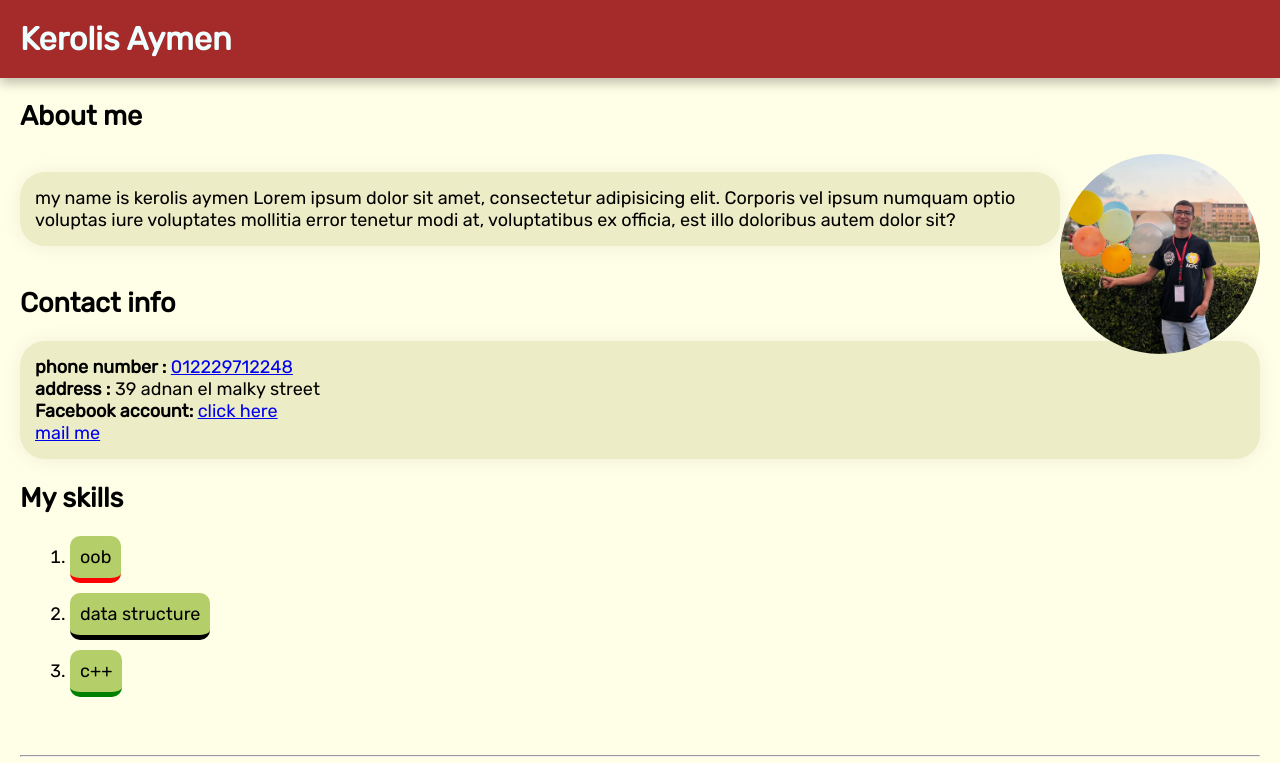
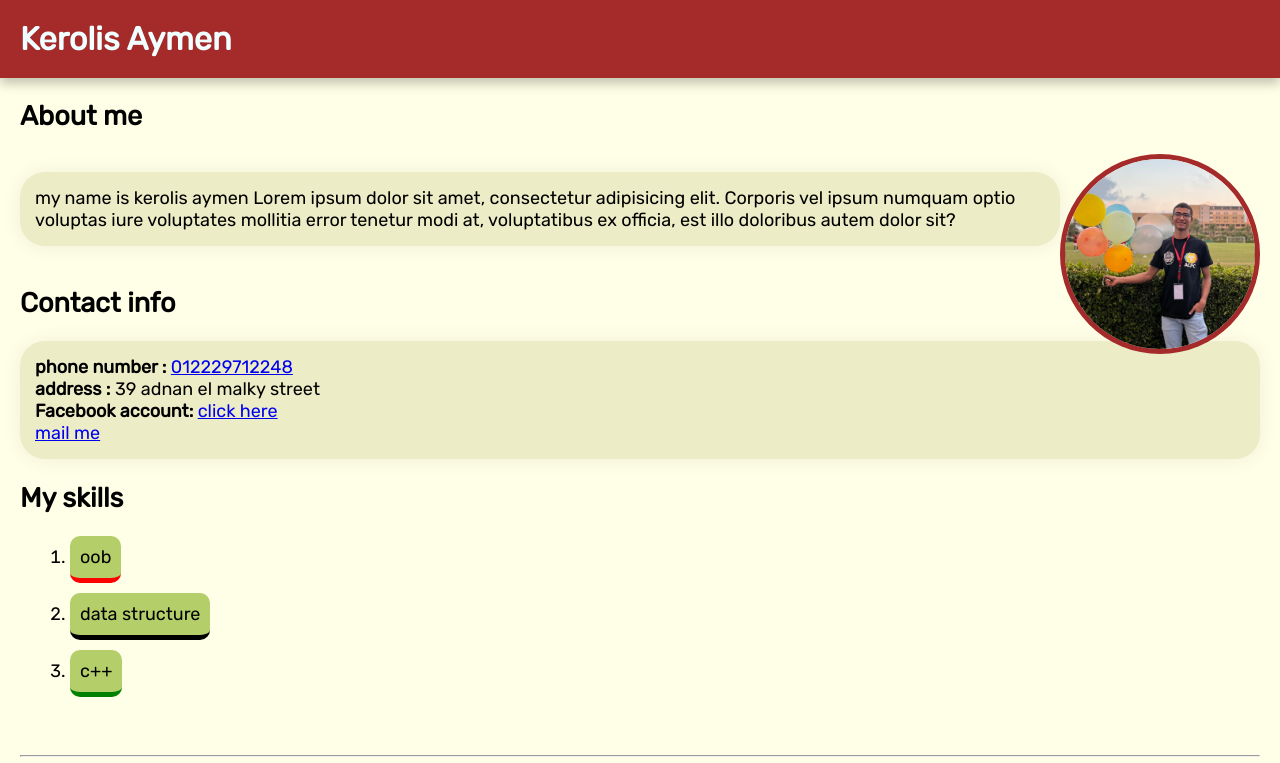
Before and after one commit to KerolisAymen/Kero, a plain HTML site: page index.html in a window 1280 px wide. Shown: the top 763 px of the page. Drawn offline with Linux system fonts and the light colour scheme.

Commit message:
Add files via upload

```diff
--- a/style.css
+++ b/style.css
@@ -36,6 +36,7 @@ body {
 }
 .aboutme img{
     border-radius: 50%;
+    border: #a52a2a solid 5px;
 }
 
 .one,
```
